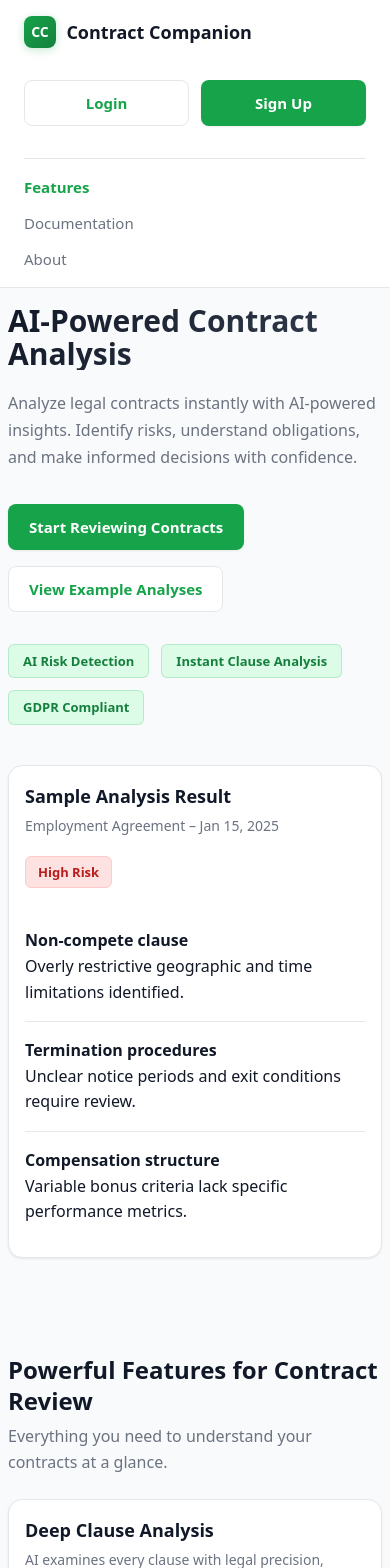
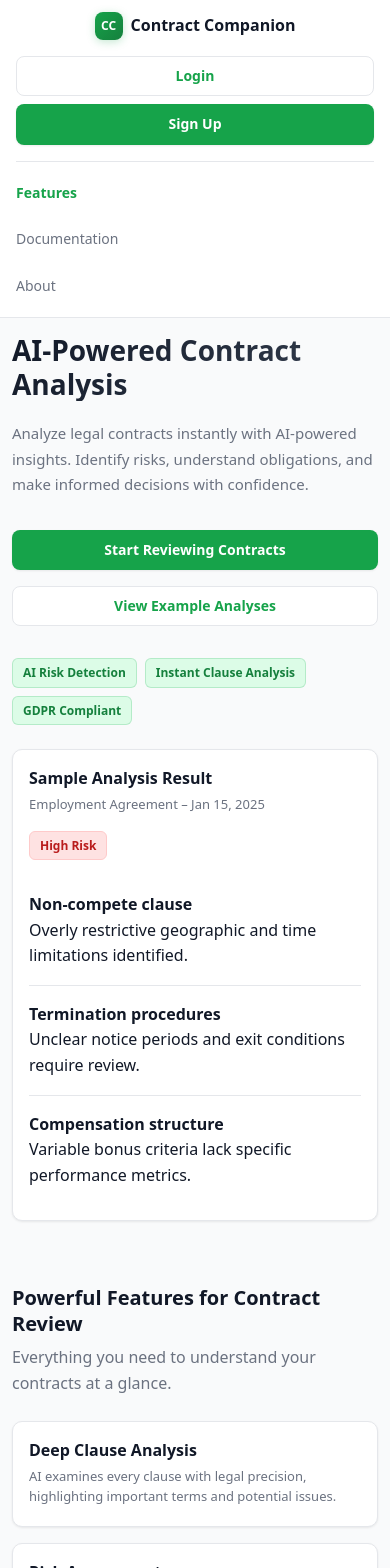
Before and after one commit to tombomeke-ehb/Contract-Companion, a Vue app in the folder frontend/: page / in a window 390 px wide. Shown: the top 1568 px of the page. Built offline with nearby package versions, Linux system fonts and the light colour scheme; no server answers.

Commit message:
Media query voor kleine appartaten tussen 320px en 480px

```diff
--- a/frontend/src/css/style.css
+++ b/frontend/src/css/style.css
@@ -1285,3 +1285,345 @@ main {
     padding: 1rem 0.5rem;
   }
 }
+
+@media (max-width: 480px) {
+  /* Typography - Kleinere teksten voor kleine schermen */
+  .hero-title {
+    font-size: 1.75rem;
+    line-height: 1.2;
+  }
+
+  h1 {
+    font-size: 1.75rem;
+  }
+
+  h2 {
+    font-size: 1.5rem;
+  }
+
+  h3 {
+    font-size: 1.125rem;
+  }
+
+  .hero-subtitle {
+    font-size: 0.9375rem;
+  }
+
+  .section-title {
+    font-size: 1.25rem;
+  }
+
+  /* Layout - Compactere spacing */
+  .container {
+    padding: 1rem 0.75rem;
+  }
+
+  /* Navbar - Mobiele navigatie */
+  .navbar-inner {
+    padding: 0.75rem 1rem;
+    gap: 1rem;
+    flex-direction: column;
+  }
+
+  .navbar-brand {
+    font-size: 1rem;
+    gap: 0.5rem;
+  }
+
+  .brand-logo {
+    width: 28px;
+    height: 28px;
+    font-size: 0.75rem;
+  }
+
+  .nav-links {
+    width: 100%;
+    flex-direction: column;
+    gap: 0.5rem;
+    padding-top: 0.75rem;
+    border-top: 1px solid var(--border);
+  }
+
+  .nav-links a {
+    padding: 0.5rem 0;
+    font-size: 0.875rem;
+  }
+
+  .nav-links a.router-link-active::after {
+    display: none;
+  }
+
+  /* Buttons - Volledige breedte */
+  .btn {
+    padding: 0.5rem 1rem;
+    font-size: 0.875rem;
+    width: 100%;
+  }
+
+  .nav-actions {
+    flex-direction: column;
+    width: 100%;
+    gap: 0.5rem;
+  }
+
+  .nav-actions .btn {
+    width: 100%;
+  }
+
+  /* Cards - Compacter */
+  .card,
+  .stat-card,
+  .contract-card,
+  .profile-card {
+    padding: 1rem;
+    border-radius: var(--radius-md);
+  }
+
+  .card-header {
+    flex-direction: column;
+    gap: 0.75rem;
+    margin-bottom: 1rem;
+  }
+
+  .card-title {
+    font-size: 1rem;
+  }
+
+  .card-subtitle {
+    font-size: 0.8125rem;
+  }
+
+  /* Stats */
+  .stat-value {
+    font-size: 1.75rem;
+  }
+
+  .stat-label {
+    font-size: 0.75rem;
+  }
+
+  .stats-grid {
+    grid-template-columns: 1fr;
+    gap: 1rem;
+  }
+
+  .stat-card {
+    padding: 1.25rem 1.5rem;
+  }
+
+  /* Forms - iOS zoom preventie */
+  .input,
+  .select,
+  .textarea {
+    font-size: 16px; /* Voorkomt automatisch zoomen op iOS */
+    padding: 0.625rem 0.875rem;
+  }
+
+  .label {
+    font-size: 0.875rem;
+  }
+
+  .form-group {
+    gap: 0.375rem;
+  }
+
+  .textarea {
+    min-height: 120px;
+  }
+
+  /* Hero Section */
+  .hero {
+    grid-template-columns: 1fr;
+    gap: 1.5rem;
+    margin-bottom: 2rem;
+  }
+
+  .hero-badges {
+    gap: 0.5rem;
+  }
+
+  .hero-badge {
+    font-size: 0.75rem;
+    padding: 0.25rem 0.625rem;
+  }
+
+  /* Page Header */
+  .page-header {
+    flex-direction: column;
+    gap: 1rem;
+    margin-bottom: 1.5rem;
+  }
+
+  .page-header__actions {
+    width: 100%;
+    flex-direction: column;
+  }
+
+  .page-header__actions .btn {
+    width: 100%;
+  }
+
+  .page-eyebrow {
+    font-size: 0.75rem;
+  }
+
+  /* Footer */
+  .footer-inner {
+    flex-direction: column;
+    align-items: flex-start;
+    gap: 1rem;
+    padding: 1.5rem 1rem;
+    font-size: 0.8125rem;
+  }
+
+  .footer-links {
+    flex-direction: column;
+    gap: 0.75rem;
+    width: 100%;
+  }
+
+  /* Upload */
+  .upload-zone {
+    flex-direction: column;
+    padding: 1.5rem 1rem;
+    text-align: center;
+    gap: 1rem;
+  }
+
+  .upload-zone__icon {
+    font-size: 1.5rem;
+  }
+
+  .upload-zone__hint {
+    font-size: 0.8125rem;
+  }
+
+  .upload-area {
+    padding: 2rem 1.25rem;
+  }
+
+  /* Filters & Chips */
+  .filters {
+    gap: 0.5rem;
+  }
+
+  .chip {
+    font-size: 0.8125rem;
+    padding: 0.35rem 0.75rem;
+  }
+
+  /* Badges */
+  .badge {
+    font-size: 0.75rem;
+    padding: 0.25rem 0.625rem;
+    margin-right: 0.5rem;
+  }
+
+  .pill {
+    font-size: 0.75rem;
+    padding: 0.25rem 0.625rem;
+  }
+
+  /* Two Column Layout */
+  .two-column {
+    grid-template-columns: 1fr;
+    gap: 1.5rem;
+  }
+
+  /* Grids */
+  .docs-grid,
+  .team-grid,
+  .contact-grid,
+  .auth-grid,
+  .contracts-grid,
+  .settings-grid {
+    grid-template-columns: 1fr;
+    gap: 1rem;
+  }
+
+  .doc-card {
+    min-height: auto;
+  }
+
+  .doc-card__icon {
+    width: 40px;
+    height: 40px;
+    font-size: 1.25rem;
+  }
+
+  /* Profile Cards */
+  .profile-avatar {
+    width: 40px;
+    height: 40px;
+    font-size: 0.875rem;
+  }
+
+  /* Analysis */
+  .analysis-header {
+    flex-direction: column;
+    gap: 1rem;
+    margin-bottom: 1.5rem;
+  }
+
+  .analysis-header__aside {
+    width: 100%;
+    flex-direction: column;
+  }
+
+  .analysis-grid {
+    gap: 1rem;
+  }
+
+  /* Reports */
+  .report-list__item {
+    flex-direction: column;
+    align-items: flex-start;
+    padding: 1rem 1.25rem;
+    min-height: auto;
+  }
+
+  .report-list__item > div {
+    margin-right: 0;
+    width: 100%;
+  }
+
+  .report-list__meta {
+    flex-direction: column;
+    align-items: flex-start;
+    gap: 0.5rem;
+    width: 100%;
+  }
+
+  /* Toggle Rows */
+  .toggle-row {
+    padding: 0.625rem 0;
+  }
+
+  /* Contract Cards */
+  .contract-card__footer {
+    flex-direction: column;
+    align-items: flex-start;
+  }
+
+  /* Accordion */
+  .chevron {
+    width: 20px;
+    height: 20px;
+    margin-left: 0.5rem;
+  }
+
+  /* Loader */
+  .loader-overlay {
+    padding: 1rem;
+  }
+
+  .loader-spinner {
+    width: 40px;
+    height: 40px;
+    border-width: 4px;
+  }
+
+  .loader-text {
+    font-size: 0.9375rem;
+  }
+}
```
